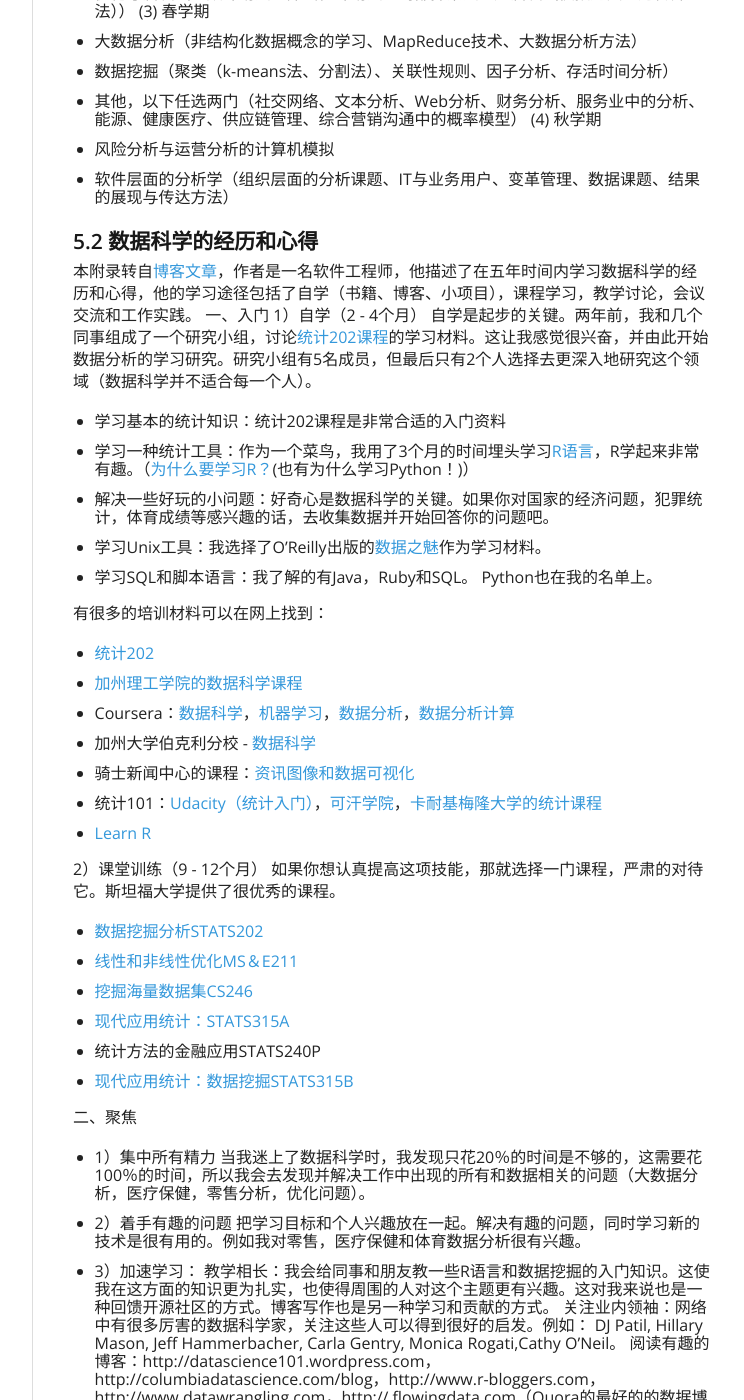
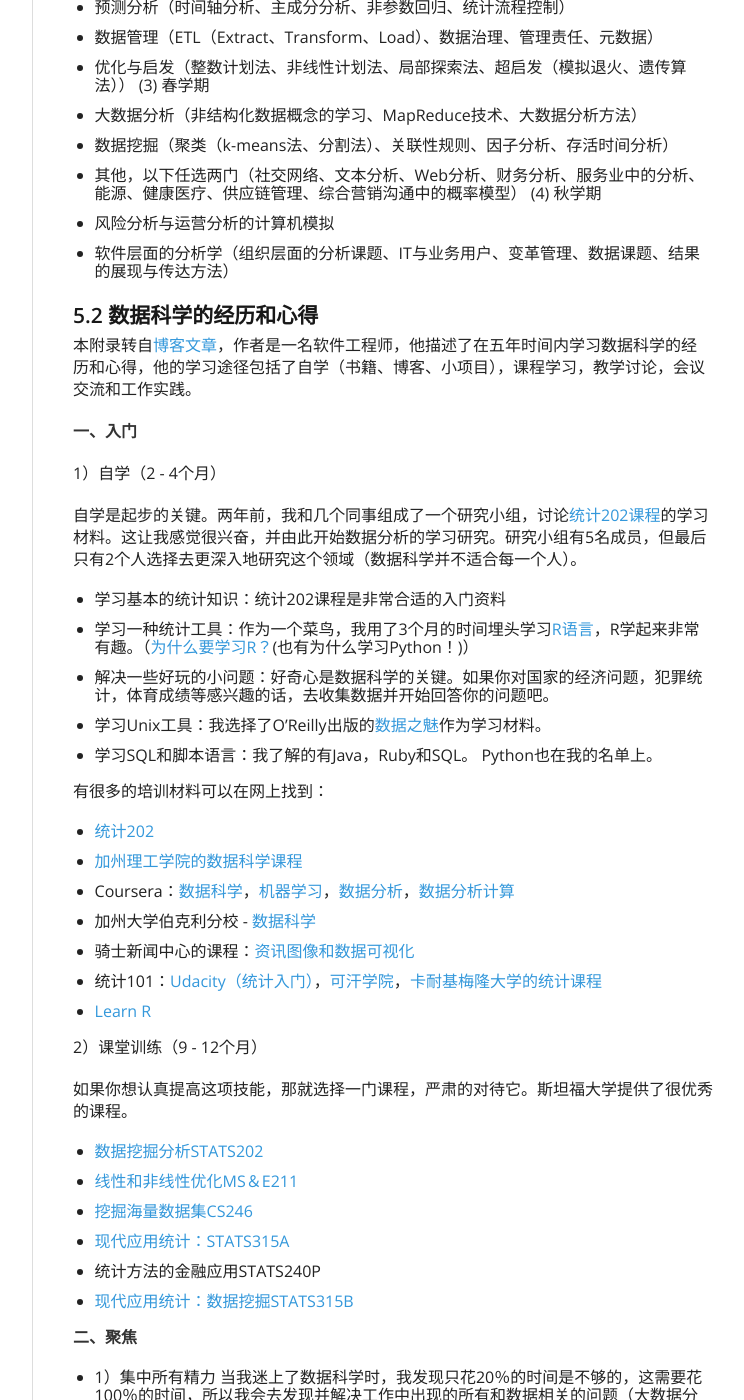
Before and after one commit to chrispher/chrispher.github.com, a Jekyll site: the page built from _posts/Resource/2014-10-22-数据科学个人学习认知.md, in a window 1280 px wide and 1400 px high, scrolled down 3101 px. Shown: the whole window, without its empty margins (378-1122 px from the left). Built offline with Jekyll 4.4.1, drawn with Linux system fonts in a browser that asks for light colours; nearby versions of some CDN libraries; comment, search, counter and statistics services are not loaded.

Commit message:
upload a article

```diff
--- a/_posts/Resource/2014-10-22-数据科学个人学习认知.md
+++ b/_posts/Resource/2014-10-22-数据科学个人学习认知.md
@@ -18,9 +18,9 @@
     - [3.1高级工具](#3.1高级工具)
 - [4.其他](#4.其他)
 - [5.附录](#5.附录)
-    -[5.1 西北大学教学规划](#5.1 西北大学教学规划)
-    -[5.2 数据科学的经历和心得](#5.2 数据科学的经历和心得)
-    -[5.3 数据科学学习图谱](#5.3 数据科学学习图谱)
+    - [5.1 西北大学教学规划](#5.1 西北大学教学规划)
+    - [5.2 数据科学的经历和心得](#5.2 数据科学的经历和心得)
+    - [5.3 数据科学学习图谱](#5.3 数据科学学习图谱)
 
 
 <a name="1.概述"/>
@@ -71,6 +71,9 @@
 <a name="3.实践"/>
 
 ###3.实践
+
+<a name='3.1基础工具'/>
+
 ####3.1基础工具
 - excel：应该是最常见的，至少要会vlookup等函数、数据透视表和基本作图。其他高级点的类似工具有spss。
 - R语言：在统计学和数据分析中，是比较值得推崇的，基本的数据清洗、建模、数据可视化等都有广泛应用。开源免费。这方面的教材也比较多，课程也很多。推荐coursera上面霍普金斯大学的数据科学专题教程中[数据分析](https://www.coursera.org/course/dataanalysis)，套装是都是用R语言的。
@@ -78,7 +81,9 @@
 Python的基础课程推荐麻省理工的[**计算机科学及编程导论**](http://v.163.com/special/opencourse/bianchengdaolun.html)。在数据科学方面，哈弗大学有[**data science**](http://cs109.org/)公开课，使用Python。另外，Python下有很多数据科学包，参考[pydata](http://pydata.org/)。
 - SQL:基本的SQL语句还是必须要会的。此外，对于基本的数据库操作也是要有的，毕竟需要读取数据等操作。
 
-####3.1高级工具
+<a name='3.2高级工具'/>
+
+####3.2高级工具
 看行业需求，有的行业需求matlab、有的行业需求sas，有的行业需求hadoop、有的要求会C语言或者java。当然，一般也要会linux。
 
 <a name="4.其他"/>
@@ -94,6 +99,7 @@
 <a name='5.1 西北大学教学规划'/>
 
 ####5.1 西北大学教学规划
+
 位于伊利诺伊州芝加哥郊外埃文斯顿市的美国名牌私立大学——西北大学（Northwestern University），就，决定从2012年9月起在其工程学院下成立一个主攻大数据分析课程的分析学研究生院，并开始了招生工作。西北大学对于成立该研究生院是这样解释的：“虽然只要具备一些Hadoop和Cassandra的基本知识就很容易找到工作，但拥有深入知识的人才却是十分缺乏的。”
 此外，该研究生院的课程计划以“传授和指导将业务引向成功的技能，培养能够领导项目团队的优秀分析师”为目标，授课内容在数学、统计学的基础上，融合了尖端计算机工程学和数据分析。课程预计将涵盖分析领域中主要的三种数据分析方法：预测分析、描述分析（商业智能和数据挖掘）和规范分析（优化和模拟），具体内容如下。
 (1) 秋学期
@@ -118,9 +124,13 @@
 <a name='5.2 数据科学的经历和心得'/>
 
 ####5.2 数据科学的经历和心得
+
 本附录转自[博客文章](http://xccds1977.blogspot.com/2013/01/blog-post.html)，作者是一名软件工程师，他描述了在五年时间内学习数据科学的经历和心得，他的学习途径包括了自学（书籍、博客、小项目），课程学习，教学讨论，会议交流和工作实践。
-一、入门
+
+**一、入门**
+
 1）自学（2 - 4个月）
+
 自学是起步的关键。两年前，我和几个同事组成了一个研究小组，讨论[统计202课程](http://stats202.com/)的学习材料。这让我感觉很兴奋，并由此开始数据分析的学习研究。研究小组有5名成员，但最后只有2个人选择去更深入地研究这个领域（数据科学并不适合每一个人）。
 
 - 学习基本的统计知识：统计202课程是非常合适的入门资料
@@ -139,6 +149,7 @@
 - [Learn R](http://tryr.codeschool.com/)
 
 2）课堂训练（9 - 12个月）
+
 如果你想认真提高这项技能，那就选择一门课程，严肃的对待它。斯坦福大学提供了很优秀的课程。
 - [数据挖掘分析STATS202](http://www.stanford.edu/class/stats202/)
 - [线性和非线性优化MS＆E211](http://www.stanford.edu/class/msande211/)
@@ -147,7 +158,8 @@
 - 统计方法的金融应用STATS240P
 - [现代应用统计：数据挖掘STATS315B](http://www.stanford.edu/class/stats315b/)
 
-二、聚焦
+**二、聚焦**
+
 - 1）集中所有精力
 当我迷上了数据科学时，我发现只花20％的时间是不够的，这需要花100％的时间，所以我会去发现并解决工作中出现的所有和数据相关的问题（大数据分析，医疗保健，零售分析，优化问题）。
 - 2）着手有趣的问题
```
